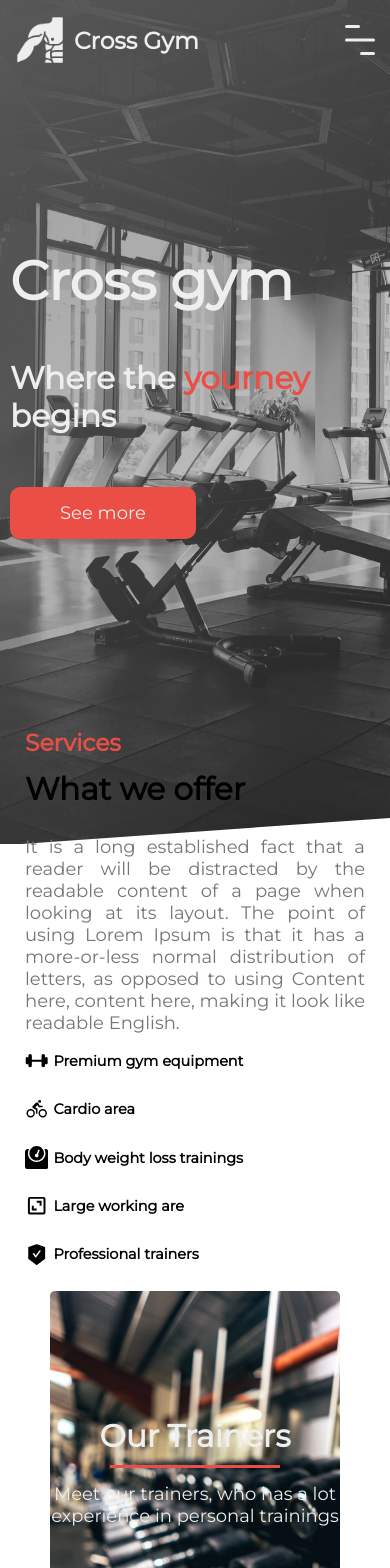
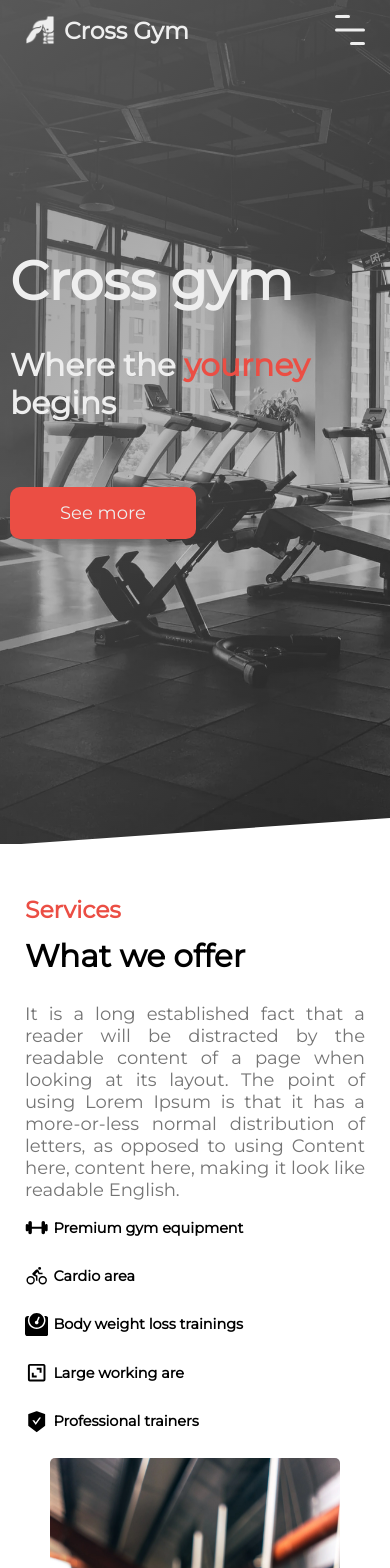
Before and after one commit to Gkristof96/Brand_v2, a React (Create React App) app: page / in a window 390 px wide. Shown: the top 1568 px of the page. Built offline with nearby package versions, Linux system fonts and the light colour scheme.

Commit message:
responsive issues fixed

```diff
--- a/src/components/Header/Navbar/index.js
+++ b/src/components/Header/Navbar/index.js
@@ -41,7 +41,7 @@ const Navbar = ({ isMenuOpen, handleOpen }) => {
                 spy={true}
                 exact="true"
                 to={data.path}
-                offset={-80}
+                offset={-60}
               >
                 {data.title}
               </Link>
--- a/src/components/Header/SideMenu/index.js
+++ b/src/components/Header/SideMenu/index.js
@@ -15,6 +15,7 @@ const SideMenu = ({ isMenuOpen, handleOpen }) => {
               spy={true}
               exact="true"
               to={data.path}
+              offset={-60}
             >
               {data.title}
             </Link>
--- a/src/css/components/Contact/ContactCard/_contactcard.scss
+++ b/src/css/components/Contact/ContactCard/_contactcard.scss
@@ -2,6 +2,7 @@
   align-self: center;
   justify-self: center;
   width: 85%;
+  max-width: 400px;
   min-height: 500px;
 
   background: color(light);
@@ -85,7 +86,7 @@
       font-size: 24px;
       line-height: 29px;
       cursor: pointer;
-            transition: all .5s cubic-bezier(0.075, 0.82, 0.165, 1);
+      transition: all 0.5s cubic-bezier(0.075, 0.82, 0.165, 1);
       color: color(light);
 
       &:hover {
@@ -111,7 +112,6 @@
       .input-group {
         input {
           height: 40px;
-
         }
         textarea {
           width: 100%;
--- a/src/css/components/Footer/_footer.scss
+++ b/src/css/components/Footer/_footer.scss
@@ -5,6 +5,7 @@ footer {
     display: grid;
     grid-template-columns: 1fr 1fr;
     grid-template-rows: 110px 40px;
+    padding: 0 calc((100vw - 1400px) / 2);
 
     .logo {
       align-self: center;
@@ -87,10 +88,10 @@ footer {
   }
 }
 
-@media screen and (max-width: 1230px) {
+@media screen and (max-width: 1460px) {
   footer {
     .container {
-      padding: 0 15px;
+      padding: 0 50px;
     }
   }
 }
--- a/src/css/components/Hero/_hero.scss
+++ b/src/css/components/Hero/_hero.scss
@@ -37,6 +37,7 @@
       font-size: clamp(1rem, 8vw, 3.5rem);
       color: color(light);
       align-self: center;
+      margin-bottom: 25px;
       span {
         color: color(primary);
         font-weight: bold;
@@ -61,10 +62,11 @@
     }
   }
 }
-@media screen and (max-width: 1200px) {
+@media screen and (max-width: 1450px) {
   .hero {
     .container {
       height: 80%;
+      padding: 0 50px;
     }
   }
 }
--- a/src/css/components/Navbar/_navbar.scss
+++ b/src/css/components/Navbar/_navbar.scss
@@ -2,8 +2,8 @@
 
 .navbar {
   width: 100%;
-  height: 80px;
-  padding: 20px calc((100vw - 1400px) / 2);
+  height: 60px;
+  padding: 15px calc((100vw - 1400px) / 2);
 
   display: flex;
   align-items: center;
@@ -20,13 +20,13 @@
     align-items: center;
     cursor: pointer;
     img {
-      width: 50px;
-      height: 50px;
+      width: 30px;
+      height: 30px;
     }
 
     h1 {
       margin-left: 0.5rem;
-      font-size: clamp(1rem, 6vw, 2rem);
+      font-size: clamp(0.8rem, 6vw, 1.8rem);
       font-weight: bold;
       color: color(light);
     }
@@ -46,7 +46,7 @@
         color: color(light);
         text-transform: uppercase;
         cursor: pointer;
-        font-size: clamp(0.6rem, 1.8vw, 1rem);
+        font-size: clamp(0.5rem, 1.8vw, 0.8rem);
         transition: all 0.5s cubic-bezier(0.075, 0.82, 0.165, 1);
         &:hover {
           text-shadow: 0 0 5px 3px color(light);
@@ -88,14 +88,15 @@
     }
   }
 }
-@media screen and (max-width: 1230px) {
+@media screen and (max-width: 1450px) {
   .navbar {
-    padding: 20px 15px;
+    padding: 20px 50px;
   }
 }
 @media screen and (max-width: 768px) {
   .navbar {
     position: fixed;
+    padding: 20px 25px;
     &__menu {
       display: none;
     }
--- a/src/css/components/Prices/PriceCard/_pricecard.scss
+++ b/src/css/components/Prices/PriceCard/_pricecard.scss
@@ -62,6 +62,8 @@
     width: 250px;
     height: 250px;
 
+    margin: 25px 10px;
+
     img {
       width: 100px;
       height: 100px;
--- a/src/css/components/Services/_services.scss
+++ b/src/css/components/Services/_services.scss
@@ -4,7 +4,7 @@
     grid-template-columns: 60% 40%;
 
     img {
-      max-height: 550px;
+      height: clamp(400px, 65vh, 550px);
       border-radius: 5px;
       justify-self: center;
       align-self: center;
--- a/src/css/components/SideMenu/_sidemenu.scss
+++ b/src/css/components/SideMenu/_sidemenu.scss
@@ -4,7 +4,7 @@
   background: color(dark);
   position: fixed;
   z-index: 20;
-    top: 80px;
+  top: 60px;
   right: -100%;
   list-style: none;
   display: flex;
@@ -12,7 +12,7 @@
   align-items: center;
   justify-content: center;
   background: color(primary);
-    transition: transform .5s ease-in-out;
+  transition: transform 0.5s ease-in-out;
   li {
     padding: 1rem 2rem;
     a {
--- a/src/css/components/Trainers/_trainers.scss
+++ b/src/css/components/Trainers/_trainers.scss
@@ -58,6 +58,7 @@
     .container {
       padding: 50px 25px;
       .trainers-cards {
+        padding: 5px;
         flex-direction: column;
         align-items: center;
       }
--- a/src/css/style.css
+++ b/src/css/style.css
@@ -47,8 +47,8 @@
 
 .navbar {
   width: 100%;
-  height: 80px;
-  padding: 20px calc((100vw - 1400px) / 2);
+  height: 60px;
+  padding: 15px calc((100vw - 1400px) / 2);
   display: flex;
   align-items: center;
   justify-content: space-between;
@@ -64,12 +64,12 @@
   cursor: pointer;
 }
 .navbar__logo img {
-  width: 50px;
-  height: 50px;
+  width: 30px;
+  height: 30px;
 }
 .navbar__logo h1 {
   margin-left: 0.5rem;
-  font-size: clamp(1rem, 6vw, 2rem);
+  font-size: clamp(0.8rem, 6vw, 1.8rem);
   font-weight: bold;
   color: #eee;
 }
@@ -88,7 +88,7 @@
   color: #eee;
   text-transform: uppercase;
   cursor: pointer;
-  font-size: clamp(0.6rem, 1.8vw, 1rem);
+  font-size: clamp(0.5rem, 1.8vw, 0.8rem);
   transition: all 0.5s cubic-bezier(0.075, 0.82, 0.165, 1);
 }
 .navbar__menu li a:hover {
@@ -117,14 +117,15 @@
   color: #000;
 }
 
-@media screen and (max-width: 1230px) {
+@media screen and (max-width: 1450px) {
   .navbar {
-    padding: 20px 15px;
+    padding: 20px 50px;
   }
 }
 @media screen and (max-width: 768px) {
   .navbar {
     position: fixed;
+    padding: 20px 25px;
   }
   .navbar__menu {
     display: none;
@@ -139,7 +140,7 @@
   background: #000;
   position: fixed;
   z-index: 20;
-  top: 80px;
+  top: 60px;
   right: -100%;
   list-style: none;
   display: flex;
@@ -200,6 +201,7 @@
   font-size: clamp(1rem, 8vw, 3.5rem);
   color: #eee;
   align-self: center;
+  margin-bottom: 25px;
 }
 .hero .container h2 span {
   color: #eb4e44;
@@ -222,9 +224,10 @@
   transition: all 0.5s cubic-bezier(0.075, 0.82, 0.165, 1);
 }
 
-@media screen and (max-width: 1200px) {
+@media screen and (max-width: 1450px) {
   .hero .container {
     height: 80%;
+    padding: 0 50px;
   }
 }
 @media screen and (max-width: 768px) {
@@ -240,7 +243,7 @@
   grid-template-columns: 60% 40%;
 }
 .services .container img {
-  max-height: 550px;
+  height: clamp(400px, 65vh, 550px);
   border-radius: 5px;
   justify-self: center;
   align-self: center;
@@ -397,6 +400,7 @@
     padding: 50px 25px;
   }
   .trainers .container .trainers-cards {
+    padding: 5px;
     flex-direction: column;
     align-items: center;
   }
@@ -454,6 +458,7 @@
   .price-card {
     width: 250px;
     height: 250px;
+    margin: 25px 10px;
   }
   .price-card img {
     width: 100px;
@@ -511,6 +516,7 @@
   align-self: center;
   justify-self: center;
   width: 85%;
+  max-width: 400px;
   min-height: 500px;
   background: #eee;
   border-radius: 5px;
@@ -738,6 +744,7 @@ footer .container {
   display: grid;
   grid-template-columns: 1fr 1fr;
   grid-template-rows: 110px 40px;
+  padding: 0 calc((100vw - 1400px) / 2);
 }
 footer .container .logo {
   align-self: center;
@@ -810,9 +817,9 @@ footer .container .copyright::before {
   background: rgba(235, 78, 68, 0.5);
 }
 
-@media screen and (max-width: 1230px) {
+@media screen and (max-width: 1460px) {
   footer .container {
-    padding: 0 15px;
+    padding: 0 50px;
   }
 }
 @media screen and (max-width: 768px) {
@@ -867,7 +874,7 @@ body {
 }
 
 section {
-  height: calc(100vh - 80px);
+  min-height: calc(100vh - 80px);
   width: 100%;
   position: relative;
   display: flex;
@@ -880,6 +887,11 @@ section .container {
 
 @media screen and (max-width: 1450px) {
   section .container {
+    padding: 50px;
+  }
+}
+@media screen and (max-width: 768px) {
+  section .container {
     padding: 50px 25px;
   }
 }
--- a/src/css/style.scss
+++ b/src/css/style.scss
@@ -48,7 +48,7 @@ body {
 }
 
 section {
-  height: calc(100vh - 80px);
+  min-height: calc(100vh - 80px);
   width: 100%;
   position: relative;
   display: flex;
@@ -61,6 +61,12 @@ section {
 
 @media screen and (max-width: 1450px) {
   section .container {
+    padding: 50px;
+  }
+}
+
+@media screen and(max-width: 768px) {
+  section .container {
     padding: 50px 25px;
   }
 }
```
Also changed, not shown: 2 other files (tests, documents, lock files or other folders). Lines whose indentation alone changed are shown as unchanged.
